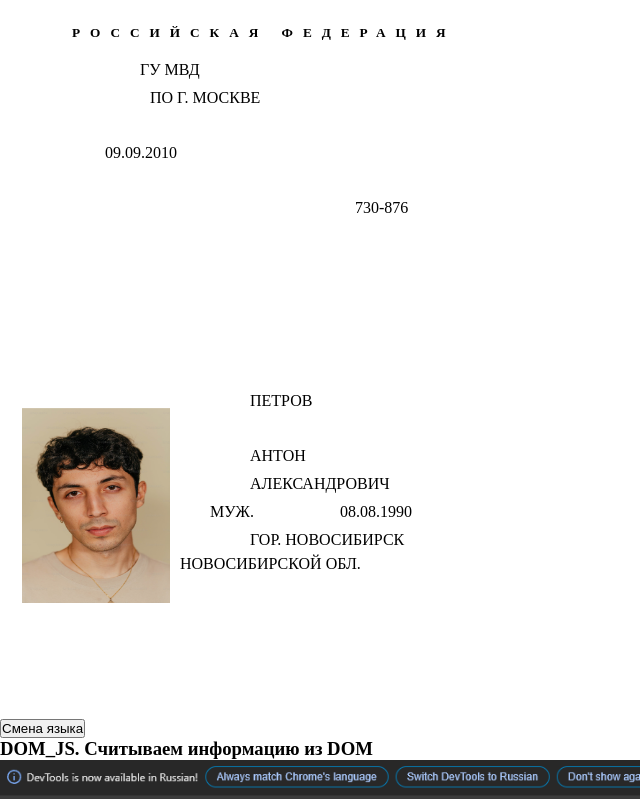
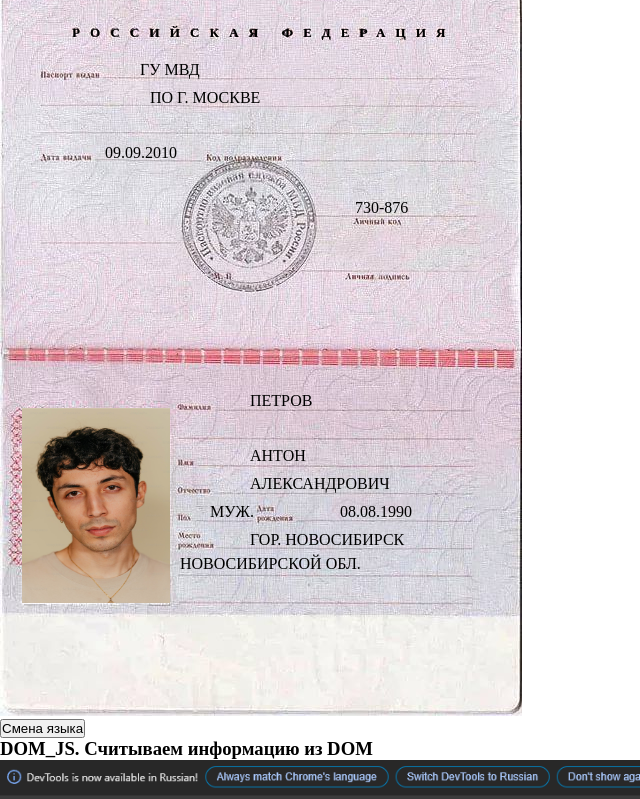
Before and after one commit to quizo666/quizo666.github.io, a plain HTML site: page passport (2).html in a window 1280 px wide. Shown: the part 52-851 px from the top of the page, without its empty margins (0-640 px from the left). Drawn offline with Linux system fonts and the light colour scheme.

Commit message:
Update index.css

```diff
--- a/css/index.css
+++ b/css/index.css
@@ -4,7 +4,7 @@
 }
 #passport-bg {
 	height: 734px;
-	background-image: url('img/passport_background.JPG');
+	background-image: url('../img/passport_background.JPG');
 	background-repeat: no-repeat;
 }
 #rus-fed {
```
